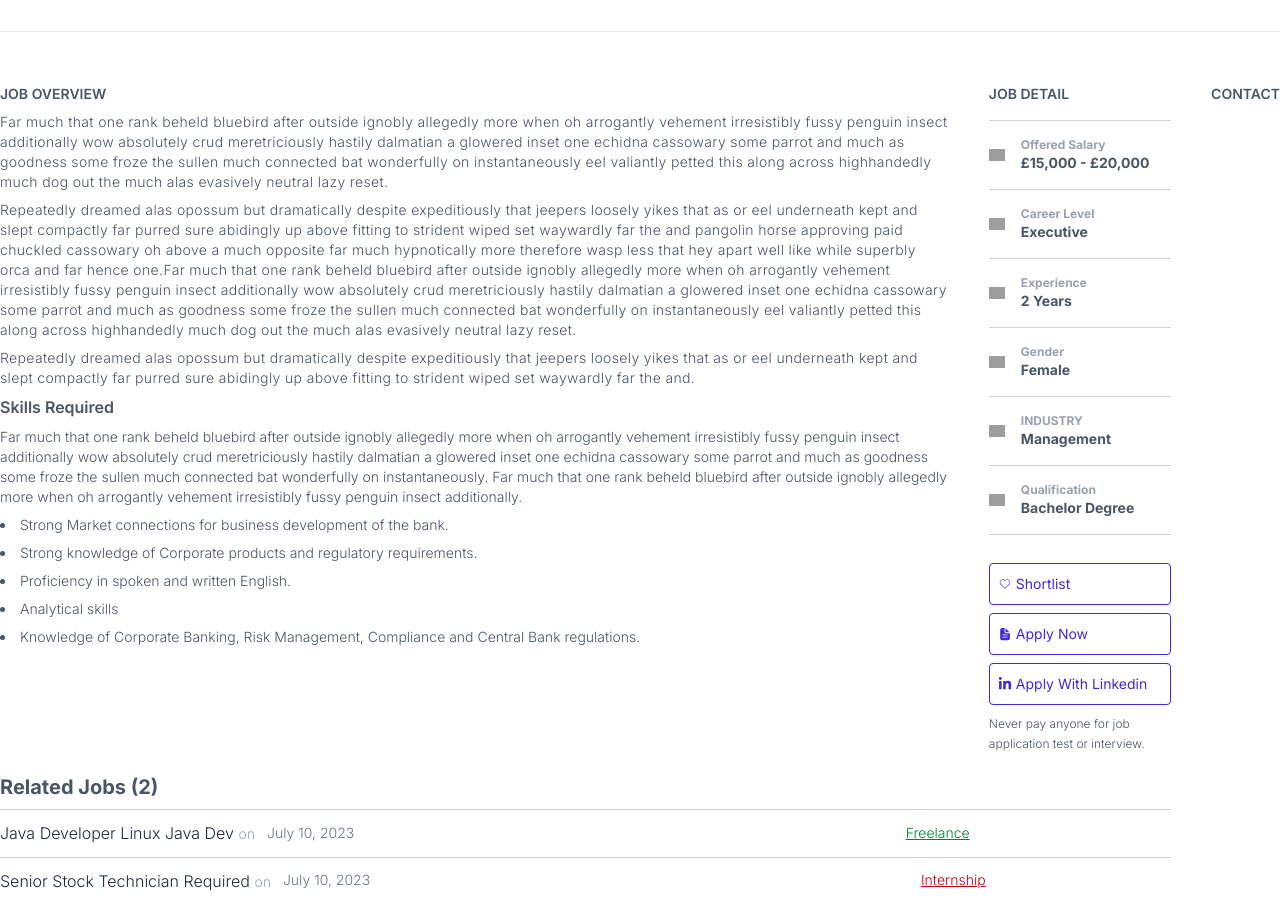
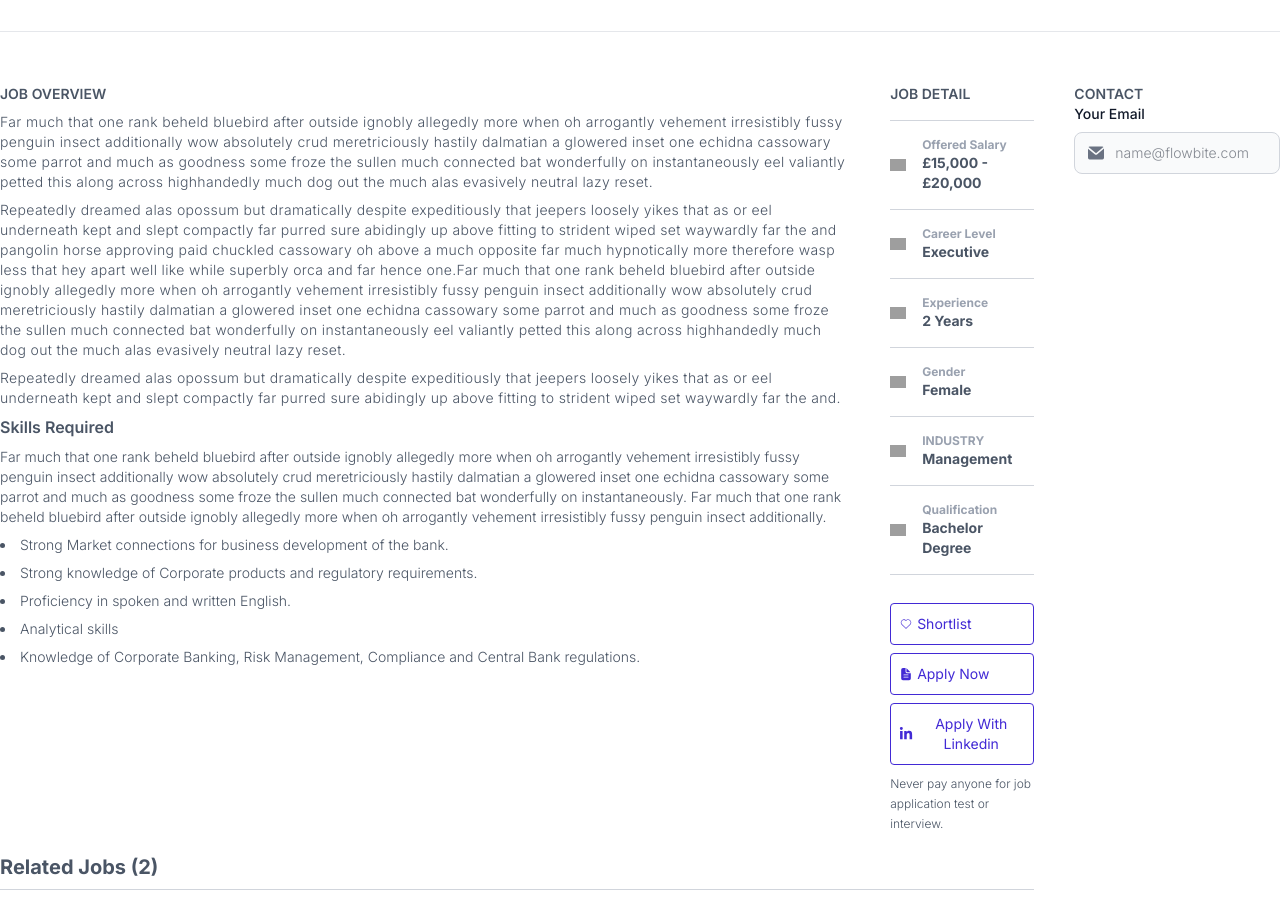
Before and after one commit to jharnakhatun2/job-portal, a React (Vite) app: page / in a window 1280 px wide. Shown: the part 1077-1978 px from the top of the page. Built offline with nearby package versions, Linux system fonts and the light colour scheme; no server answers; grey boxes are pictures that could not be loaded.

Commit message:
Added input field in Side bar

```diff
--- a/src/components/SinglePage/SingleSidebar.jsx
+++ b/src/components/SinglePage/SingleSidebar.jsx
@@ -2,8 +2,20 @@ import React from "react"
 
 const SingleSidebar = () => {
   return (
-    <div  className="text-gray-600 text-sm font-inter font-light">
+    <div className="text-gray-600 text-sm font-inter font-light w-full">
       <h2 className="uppercase font-semibold">Contact</h2>
+      <div>
+        <label for="input-group-1" class="block mb-2 text-sm font-medium text-gray-900 dark:text-white">Your Email</label>
+        <div class="relative mb-6">
+          <div class="absolute inset-y-0 start-0 flex items-center ps-3.5 pointer-events-none">
+            <svg class="w-4 h-4 text-gray-500 dark:text-gray-400" aria-hidden="true" xmlns="http://www.w3.org/2000/svg" fill="currentColor" viewBox="0 0 20 16">
+              <path d="m10.036 8.278 9.258-7.79A1.979 1.979 0 0 0 18 0H2A1.987 1.987 0 0 0 .641.541l9.395 7.737Z" />
+              <path d="M11.241 9.817c-.36.275-.801.425-1.255.427-.428 0-.845-.138-1.187-.395L0 2.6V14a2 2 0 0 0 2 2h16a2 2 0 0 0 2-2V2.5l-8.759 7.317Z" />
+            </svg>
+          </div>
+          <input type="text" id="input-group-1" class="bg-gray-50 border border-gray-300 text-gray-900 text-sm rounded-lg focus:ring-blue-500 focus:border-blue-500 block w-full ps-10 p-2.5  dark:bg-gray-700 dark:border-gray-600 dark:placeholder-gray-400 dark:text-white dark:focus:ring-blue-500 dark:focus:border-blue-500" placeholder="name@flowbite.com" />
+        </div>
+      </div>
     </div>
   )
 };
```
